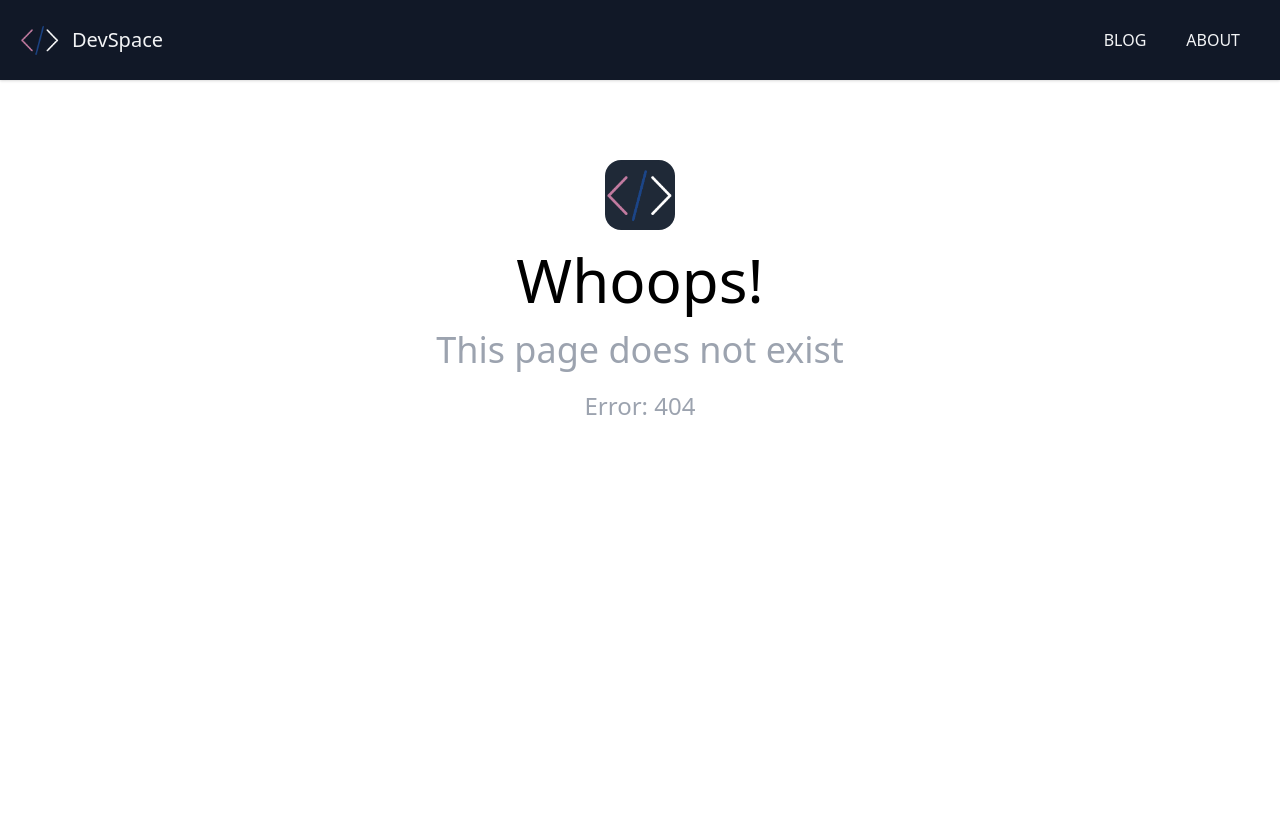
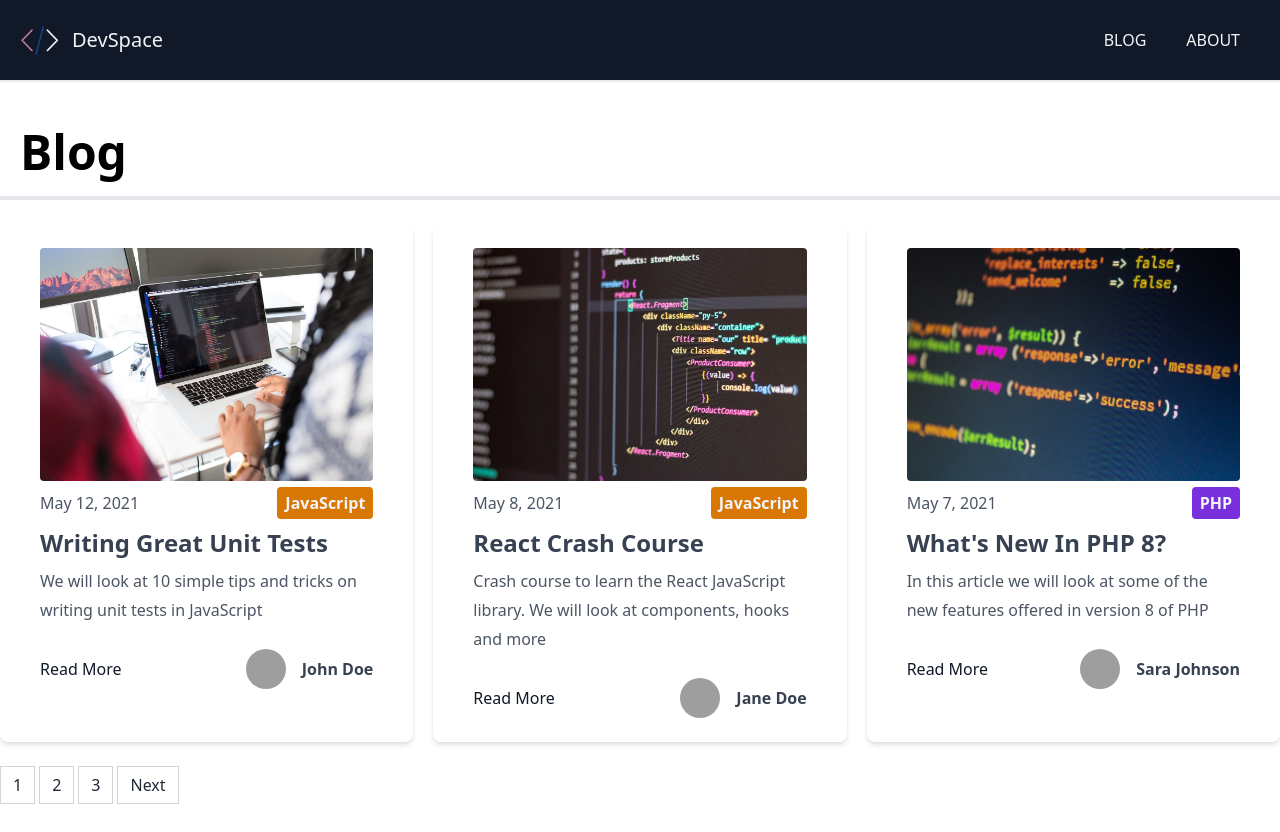
Before and after one commit to jonathanjacka/devspace-blog, a Next.js app: page /blog/page/1 in a window 1280 px wide. Before the commit this address had no page. Before the commit the page ends 800 px from the top, so only its background shows below. Built offline with nearby package versions, Linux system fonts and the light colour scheme; grey boxes are pictures that could not be loaded.

Commit message:
Updated /blog/page with pagination

```diff
--- /dev/null
+++ b/components/Pagination.js
@@ -0,0 +1,46 @@
+import Link from 'next/link';
+
+export default function Pagination({ currentPage, numPages }) {
+  const isFirst = currentPage === 1;
+  const isLast = currentPage === numPages;
+
+  const prevPage = `/blog/page/${currentPage - 1}`;
+  const nextPage = `/blog/page/${currentPage + 1}`;
+
+  if (numPages === 1) {
+    return <></>;
+  }
+
+  return (
+    <div className='mt-6'>
+      <ul className='flex pl-0 list-none my-2'>
+        {!isFirst && (
+          <Link href={prevPage}>
+            <li className='relative block py-2 px-3 leading-tight bg-white border border-gray-300 text-gray-800 mr-1 hover:bg-gray-200 cursor-pointer'>
+              Previous
+            </li>
+          </Link>
+        )}
+
+        {Array.from({ length: numPages }, (_, i) => (
+          <Link href={`/blog/page/${i + 1}`}>
+            <li
+              key={i}
+              className='relative block py-2 px-3 leading-tight bg-white border border-gray-300 text-gray-800 mr-1 hover:bg-gray-200 cursor-pointer'
+            >
+              {i + 1}
+            </li>
+          </Link>
+        ))}
+
+        {!isLast && (
+          <Link href={nextPage}>
+            <li className='relative block py-2 px-3 leading-tight bg-white border border-gray-300 text-gray-800 mr-1 hover:bg-gray-200 cursor-pointer'>
+              Next
+            </li>
+          </Link>
+        )}
+      </ul>
+    </div>
+  );
+}
--- /dev/null
+++ b/config/index.js
@@ -0,0 +1 @@
+export const POSTS_PER_PAGE = 3;
--- a/pages/blog/index.js
+++ b/pages/blog/index.js
@@ -1,47 +1,5 @@
-import fs from 'fs';
-import path from 'path';
-import Link from 'next/link';
-import matter from 'gray-matter';
-import Layout from '../../components/Layout';
-import Post from '../../components/Post';
-import { sortByDate } from '../../utils';
+import { getStaticProps } from './page/[page_index]';
+import BlogPage from './page/[page_index]';
 
-export async function getStaticProps() {
-  const files = fs.readdirSync(path.join('posts'));
-
-  const posts = files.map((fileName) => {
-    const slug = fileName.replace('.md', '');
-
-    const markdownWithMeta = fs.readFileSync(
-      path.join('posts', fileName),
-      'utf-8'
-    );
-
-    const { data: frontmatter } = matter(markdownWithMeta);
-
-    return {
-      slug,
-      frontmatter,
-    };
-  });
-
-  return {
-    props: {
-      posts: posts.sort(sortByDate),
-    },
-  };
-}
-
-export default function BlogPage({ posts }) {
-  return (
-    <Layout>
-      <h1 className='text-5xl border-b-4 p-5 font-bold'>Blog</h1>
-
-      <div className='grid md:grid-cols-2  lg:grid-cols-3 gap-5'>
-        {posts.map((post, index) => (
-          <Post key={index} post={post} />
-        ))}
-      </div>
-    </Layout>
-  );
-}
+export { getStaticProps };
+export default BlogPage;
--- /dev/null
+++ b/pages/blog/page/[page_index].js
@@ -0,0 +1,79 @@
+import fs from 'fs';
+import path from 'path';
+import Link from 'next/link';
+import matter from 'gray-matter';
+import Layout from '../../../components/Layout';
+import Post from '../../../components/Post';
+import Pagination from '../../../components/Pagination';
+import { sortByDate } from '../../../utils';
+import { POSTS_PER_PAGE } from '../../../config/index';
+
+export async function getStaticPaths() {
+  const files = fs.readdirSync(path.join('posts'));
+
+  const numPages = Math.ceil(files.length / POSTS_PER_PAGE);
+
+  let paths = [];
+
+  for (let i = 1; i <= numPages; i++) {
+    paths.push({
+      params: { page_index: i.toString() },
+    });
+  }
+
+  return {
+    paths,
+    fallback: false,
+  };
+}
+
+export async function getStaticProps({ params }) {
+  const page = parseInt((params && params.page_index) || 1);
+
+  const files = fs.readdirSync(path.join('posts'));
+
+  const posts = files.map((fileName) => {
+    const slug = fileName.replace('.md', '');
+
+    const markdownWithMeta = fs.readFileSync(
+      path.join('posts', fileName),
+      'utf-8'
+    );
+
+    const { data: frontmatter } = matter(markdownWithMeta);
+
+    return {
+      slug,
+      frontmatter,
+    };
+  });
+
+  const numPages = Math.ceil(files.length / POSTS_PER_PAGE);
+  const pageIndex = page - 1;
+  const orderedPosts = posts
+    .sort(sortByDate)
+    .slice(pageIndex * POSTS_PER_PAGE, (pageIndex + 1) * POSTS_PER_PAGE);
+
+  return {
+    props: {
+      posts: orderedPosts,
+      numPages,
+      currentPage: page,
+    },
+  };
+}
+
+export default function BlogPage({ posts, numPages, currentPage }) {
+  return (
+    <Layout>
+      <h1 className='text-5xl border-b-4 p-5 font-bold'>Blog</h1>
+
+      <div className='grid md:grid-cols-2  lg:grid-cols-3 gap-5'>
+        {posts.map((post, index) => (
+          <Post key={index} post={post} />
+        ))}
+      </div>
+      <Pagination numPages={numPages} currentPage={currentPage} />
+    </Layout>
+  );
+}
```
